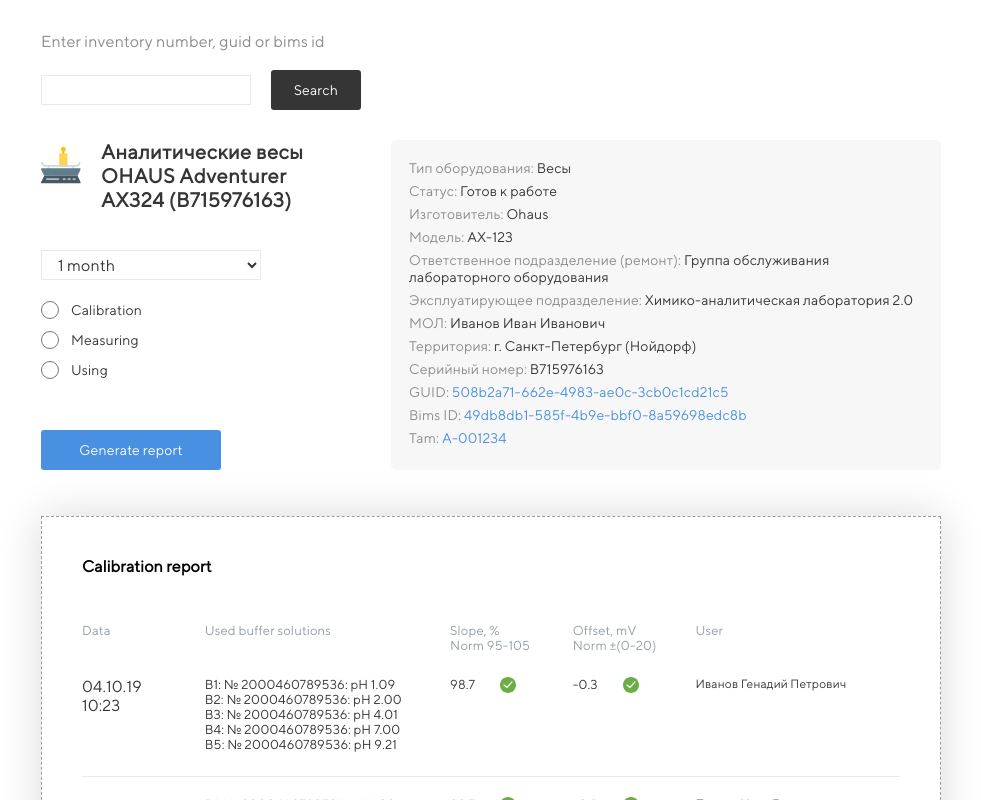
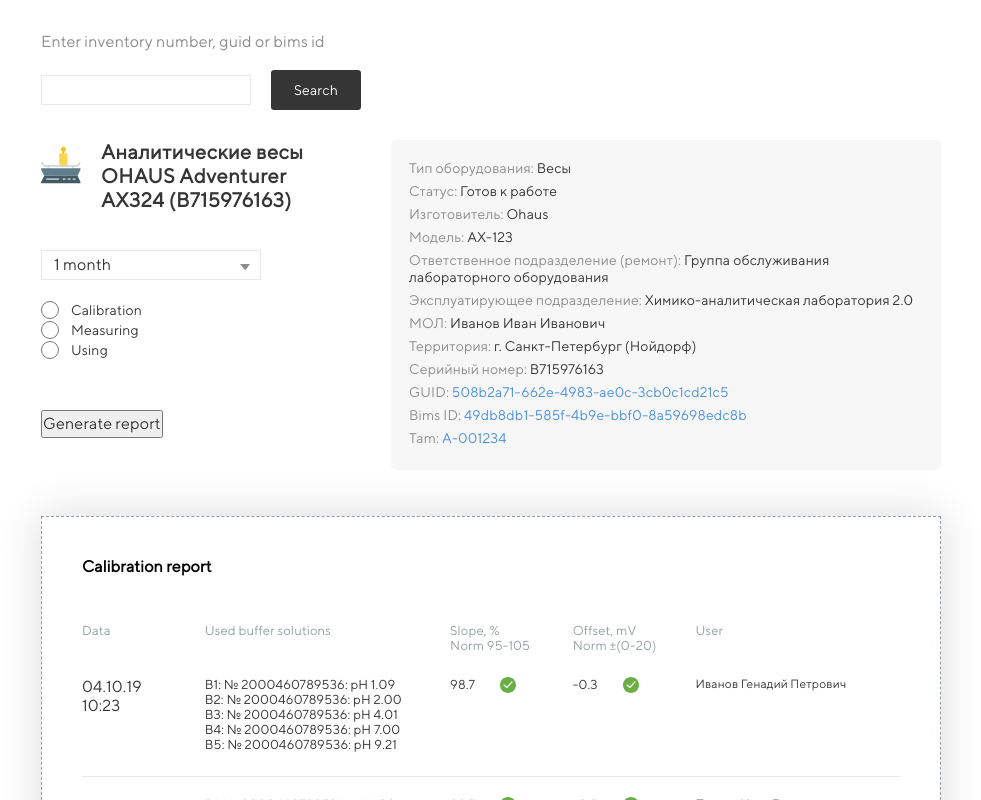
Before and after one commit to MrDuffs/react-biocad-project, a React (Create React App) app: page / in a window 1280 px wide. Shown: the top 800 px of the page, without its empty margins (149-1130 px from the left). Built offline with nearby package versions, Linux system fonts and the light colour scheme.

Commit message:
Remade "select" with react-select and created custom radio buttons

```diff
--- a/src/components/Device/ReportFilters.jsx
+++ b/src/components/Device/ReportFilters.jsx
@@ -1,21 +1,99 @@
 import React from 'react'
+import arrow from '../../common/images/arrow.svg'
+import Select, { components } from 'react-select'
+
+const options = [
+    { value: '1 month', label: '1 month' },
+    { value: '2 months', label: '2 months' },
+    { value: '3 months', label: '3 months' },
+    { value: 'half-year', label: 'half-year' },
+    { value: '1 year', label: '1 year' }
+]
+
+const customStyles = {
+    control: (provided) => ({
+        ...provided,
+        borderRadius: 0,
+        height: 30,
+        minHeight: 30,
+        border: '1px solid #E9E9E9',
+    }),
+    valueContainer: (provided) => ({
+        ...provided,
+        paddingLeft: 12,
+    }),
+    singleValue: (provided) => ({
+        ...provided,
+        margin: 0,
+        color: '#353535',
+    }),
+    dropdownIndicator: (provided) => ({
+        ...provided,
+        paddingTop: 12,
+        paddingRight: 10,
+    }),
+}
+
+const DropdownIndicator = ( props ) => {
+    return (
+      <components.DropdownIndicator {...props}>
+        <img src={arrow} alt="" />
+      </components.DropdownIndicator>
+    );
+};
 
 const ReportFilters = () => {
     return (
         <div className="report_filters_container">
-            <select className="report_filters_selection" >
-                <option>1 month</option>
-                <option>2 months</option>
-                <option>3 months</option>
-                <option>half-year</option>
-                <option>1 year</option>
-            </select>
+            <Select
+                styles={customStyles}
+                components={{
+                    DropdownIndicator,
+                    IndicatorSeparator: () => null
+                }}
+                options={options}
+                defaultValue={options[0]}
+                isSearchable={false}
+            />
             <div className="report_filters_radio">
-                <label><input type="radio" name="report-filters" />Calibration</label>
-                <label><input type="radio" name="report-filters" />Measuring</label>
-                <label><input type="radio" name="report-filters" />Using</label>
+                <div className="radio_group">
+                    <label>
+                        <input
+                            type="radio"
+                            name="report-filters"
+                            value="Calibration"
+                            className="real_radio_btn"
+                        />
+                        <span className="custom_radio_btn"></span>
+                        Calibration
+                    </label>
+                </div>
+                <div className="radio_group">
+                    <label>
+                        <input
+                            type="radio"
+                            name="report-filters"
+                            value="Measuring"
+                            className="real_radio_btn"
+                        />
+                        <span className="custom_radio_btn"></span>
+                        Measuring
+                    </label>
+                </div>
+                <div className="radio_group">
+                    <label>
+                        <input
+                            type="radio"
+                            name="report-filters"
+                            value="Using"
+                            className="real_radio_btn"
+                        />
+                        <span className="custom_radio_btn"></span>
+                        Using
+                    </label>
+                </div>
             </div>
-            <button className="report-filters-btn">Generate report</button>
+            <button className="report_filters_btn">Generate report</button>
         </div>
     )
 }
```
Also changed, not shown: src/common/images/arrow.svg (added).
